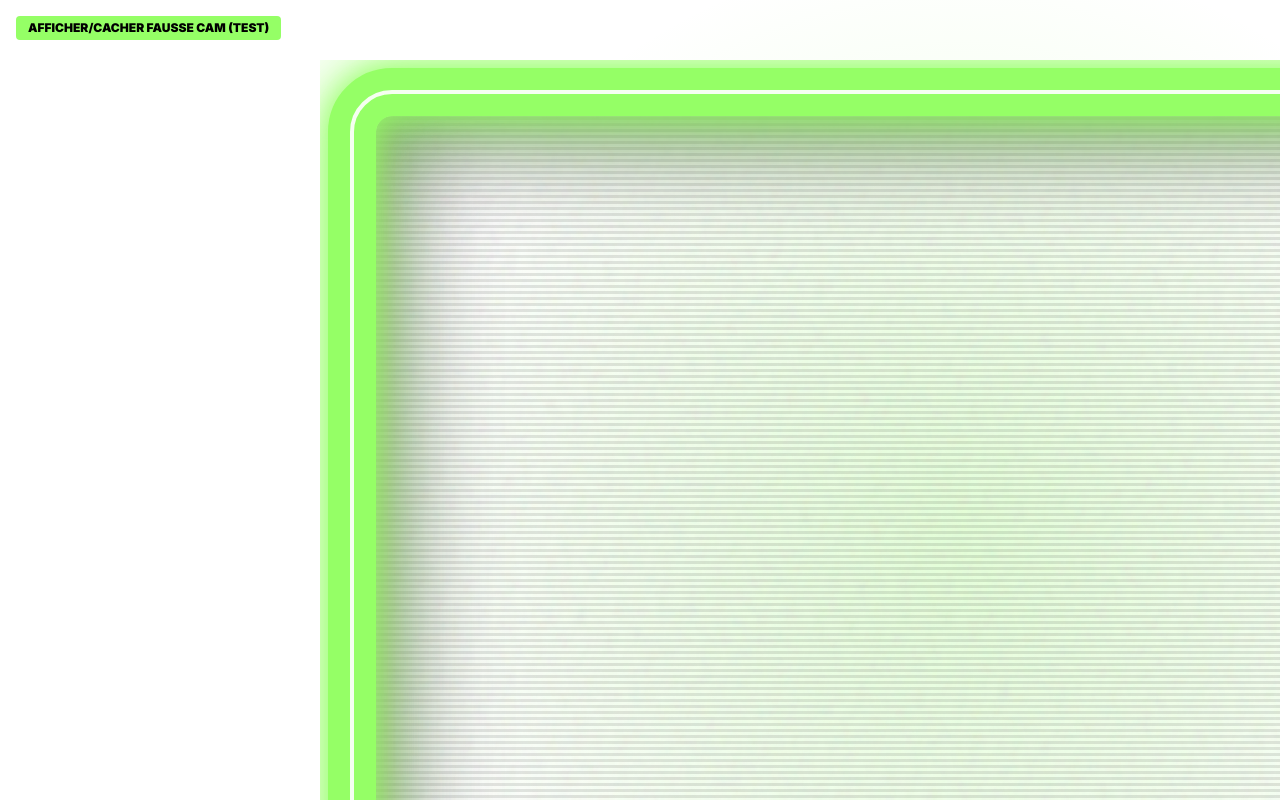
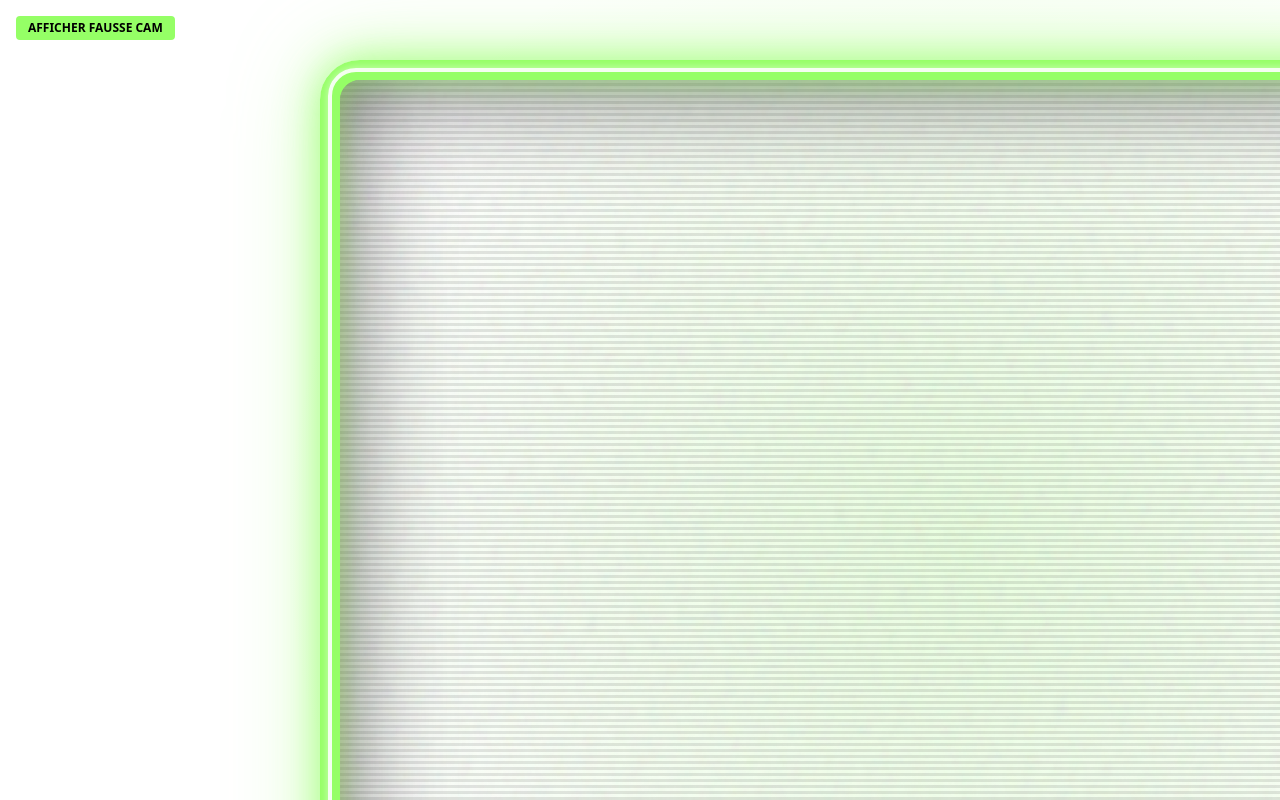
Before and after one commit to tristede/adamxbc, a plain HTML site: page cam.html in a window 1280 px wide. Shown: the top 800 px of the page. Drawn offline with nearby package versions, Linux system fonts and the light colour scheme.

Commit message:
Update cam.html

```diff
--- a/cam.html
+++ b/cam.html
@@ -3,7 +3,7 @@
 <head>
     <meta charset="UTF-8">
     <meta name="viewport" content="width=device-width, initial-scale=1.0">
-    <title>ADAMXBC | Widget Caméra (4:3 avec VHS Animé)</title>
+    <title>ADAMXBC | Widget Caméra (4:3 Néon Fixé)</title>
 
     <!-- Polices -->
     <link rel="preconnect" href="https://fonts.googleapis.com">
@@ -16,8 +16,7 @@
         tailwind.config = {
             theme: {
                 extend: {
-                    colors: { brand: '#95ff66' },
-                    fontFamily: { display: ['Outfit', 'sans-serif'], body: ['Inter', 'sans-serif'] }
+                    colors: { brand: '#95ff66' }
                 }
             }
         }
@@ -31,12 +30,10 @@
             width: 1920px;
             height: 1080px;
             overflow: hidden;
-            font-family: 'Inter', sans-serif;
-            color: #ffffff;
             background-color: transparent;
         }
 
-        /* --- FOND DE PRÉVISUALISATION (Fausse image pour tester l'effet VHS) --- */
+        /* --- FOND DE PRÉVISUALISATION --- */
         .preview-bg {
             position: absolute;
             inset: 0;
@@ -48,28 +45,53 @@
             display: none;
         }
 
-        /* --- EFFETS DE LUMIÈRE --- */
+        /* --- LUMIÈRE AMBIANTE DE FOND --- */
         .cam-glow {
             position: absolute;
-            inset: -80px;
-            background: radial-gradient(circle, rgba(149,255,102,0.25) 0%, transparent 65%);
+            inset: -120px;
+            background: radial-gradient(circle, rgba(149,255,102,0.2) 0%, transparent 70%);
             z-index: -1;
             pointer-events: none;
+        }
+
+        /* --- LE CADRE NÉON (Plus de coupure SVG) --- */
+        .neon-frame {
+            position: absolute;
+            inset: 0;
+            box-sizing: border-box;
+            border: 20px solid #95ff66; /* Épaisseur parfaite */
+            border-radius: 40px;
+            z-index: 10;
+            pointer-events: none;
+            /* La lueur baveuse qui ne sera jamais coupée */
+            box-shadow:
+                0 0 40px rgba(149, 255, 102, 0.8),
+                0 0 90px rgba(149, 255, 102, 0.4),
+                inset 0 0 30px rgba(149, 255, 102, 0.6);
+        }
+
+        /* Le coeur blanc incandescent du Néon */
+        .neon-frame::after {
+            content: '';
+            position: absolute;
+            inset: -12px; /* Centre le trait blanc au milieu du vert */
+            border: 4px solid #ffffff;
+            border-radius: 28px;
+            box-shadow: 0 0 10px rgba(255, 255, 255, 0.6);
+            opacity: 0.9;
         }
 
         /* --- EFFET VHS VIVANT ET ANIMÉ --- */
         .vhs-container {
             position: absolute;
-            /* Recadré pour s'insérer pile à l'intérieur de la grosse bordure néon */
-            top: 56px; left: 56px;
-            width: 1168px; height: 848px;
-            border-radius: 16px; /* Arrondi interne */
+            /* On le rentre un peu pour qu'il ne dépasse pas du cadre arrondi */
+            inset: 10px;
+            border-radius: 30px;
             overflow: hidden;
             pointer-events: none;
-            z-index: 5; /* Par-dessus ta cam OBS, mais derrière le trait néon */
+            z-index: 5; /* Entre la caméra OBS (derrière) et le cadre Néon */
         }
 
-        /* 1. Bruit statique (Noise) animé */
         .vhs-noise {
             position: absolute;
             inset: -100%;
@@ -79,7 +101,6 @@
             animation: noise-jitter 0.1s infinite;
         }
 
-        /* 2. Lignes TV qui défilent en continu */
         .vhs-scanlines {
             position: absolute;
             inset: 0;
@@ -89,7 +110,6 @@
             animation: scroll-scanlines 10s linear infinite;
         }
 
-        /* 3. Bande de Glitch (Tracking) */
         .vhs-tracking {
             position: absolute;
             width: 100%;
@@ -101,7 +121,6 @@
             animation: vhs-track 7s infinite linear;
         }
 
-        /* 4. Vignette et Aberration Chromatique Pulsante */
         .vhs-vignette {
             position: absolute;
             inset: 0;
@@ -109,7 +128,6 @@
             animation: rgb-pulse 4s infinite alternate ease-in-out;
         }
 
-        /* Animations du VHS */
         @keyframes scroll-scanlines {
             0% { background-position: 0 0; }
             100% { background-position: 0 100vh; }
@@ -142,41 +160,28 @@
                     inset -12px 0 25px rgba(0, 0, 255, 0.12);
             }
         }
-
-        /* --- ANIMATION ORGANIQUE (BLOB) --- */
-        .blob-morph {
-            border-radius: 40% 60% 60% 40% / 60% 30% 70% 40%;
-            animation: morph 8s ease-in-out infinite;
-        }
-
-        @keyframes morph {
-            0%   { border-radius: 35% 65% 45% 55% / 45% 35% 65% 55%; }
-            33%  { border-radius: 65% 35% 55% 45% / 55% 65% 35% 45%; }
-            66%  { border-radius: 40% 60% 30% 70% / 60% 40% 70% 30%; }
-            100% { border-radius: 35% 65% 45% 55% / 45% 35% 65% 55%; }
-        }
     </style>
 </head>
 <body class="flex items-center justify-center">
 
-    <!-- Fond de prévisualisation (désactivé par défaut) -->
+    <!-- Fond de test (Désactivé) -->
     <div class="preview-bg" id="preview-bg"></div>
 
     <!-- Bouton Dev -->
     <button onclick="toggleBackground()" class="absolute top-4 left-4 z-50 bg-brand text-black px-3 py-1 text-xs font-black uppercase rounded hover:bg-white transition-colors">
-        Afficher/Cacher Fausse Cam (Test)
+        Afficher Fausse Cam
     </button>
 
     <!-- ========================================== -->
-    <!-- WIDGET CAMÉRA 4:3 (ULTRA BORDURE NÉON)     -->
+    <!-- WIDGET CAMÉRA 4:3 (1280x960)               -->
     <!-- ========================================== -->
 
     <div class="relative w-[1280px] h-[960px]">
 
-        <!-- Lumière ambiante derrière la cam -->
+        <!-- Glow d'ambiance lointain -->
         <div class="cam-glow"></div>
 
-        <!-- LE FILTRE VHS DYNAMIQUE (Recouvrira la caméra OBS) -->
+        <!-- LE FILTRE VHS DYNAMIQUE (Qui teintera ta caméra OBS) -->
         <div class="vhs-container">
             <div class="vhs-noise"></div>
             <div class="vhs-scanlines"></div>
@@ -184,35 +189,8 @@
             <div class="vhs-vignette"></div>
         </div>
 
-        <!-- LE CADRE NÉON SVG (SANS FOND NOIR) -->
-        <svg width="1280" height="960" class="absolute inset-0 z-10 pointer-events-none">
-            <defs>
-                <!-- Glow du néon -->
-                <filter id="neon-glow" x="-20%" y="-20%" width="140%" height="140%">
-                    <feGaussianBlur stdDeviation="15" result="blur1" />
-                    <feGaussianBlur stdDeviation="35" result="blur2" />
-                    <feMerge>
-                        <feMergeNode in="blur2" />
-                        <feMergeNode in="blur1" />
-                        <feMergeNode in="SourceGraphic" />
-                    </feMerge>
-                </filter>
-            </defs>
-
-            <!-- LE MASQUE NOIR EST SUPPRIMÉ ICI -->
-            <!-- TOUT LE RESTE EST TRANSPARENT -->
-
-            <!-- La lueur Néon Verte TRES EPAISSE (48px de large !) -->
-            <rect x="32" y="32" width="1216" height="896" rx="40" fill="none" stroke="#95ff66" stroke-width="48" filter="url(#neon-glow)" />
-
-            <!-- Le coeur du Néon (Blanc) -->
-            <rect x="32" y="32" width="1216" height="896" rx="40" fill="none" stroke="#ffffff" stroke-width="4" opacity="0.9" />
-        </svg>
-
-        <!-- Badge LIVE (Blob organique) -->
-        <div class="absolute -top-6 -right-6 w-24 h-24 bg-brand blob-morph flex items-center justify-center text-black shadow-[0_0_30px_rgba(149,255,102,0.5)] z-20">
-            <span class="font-display font-black text-xl tracking-tighter">LIVE</span>
-        </div>
+        <!-- LE CADRE NÉON (Pur CSS, aucune coupure possible) -->
+        <div class="neon-frame"></div>
 
     </div>
 
```
